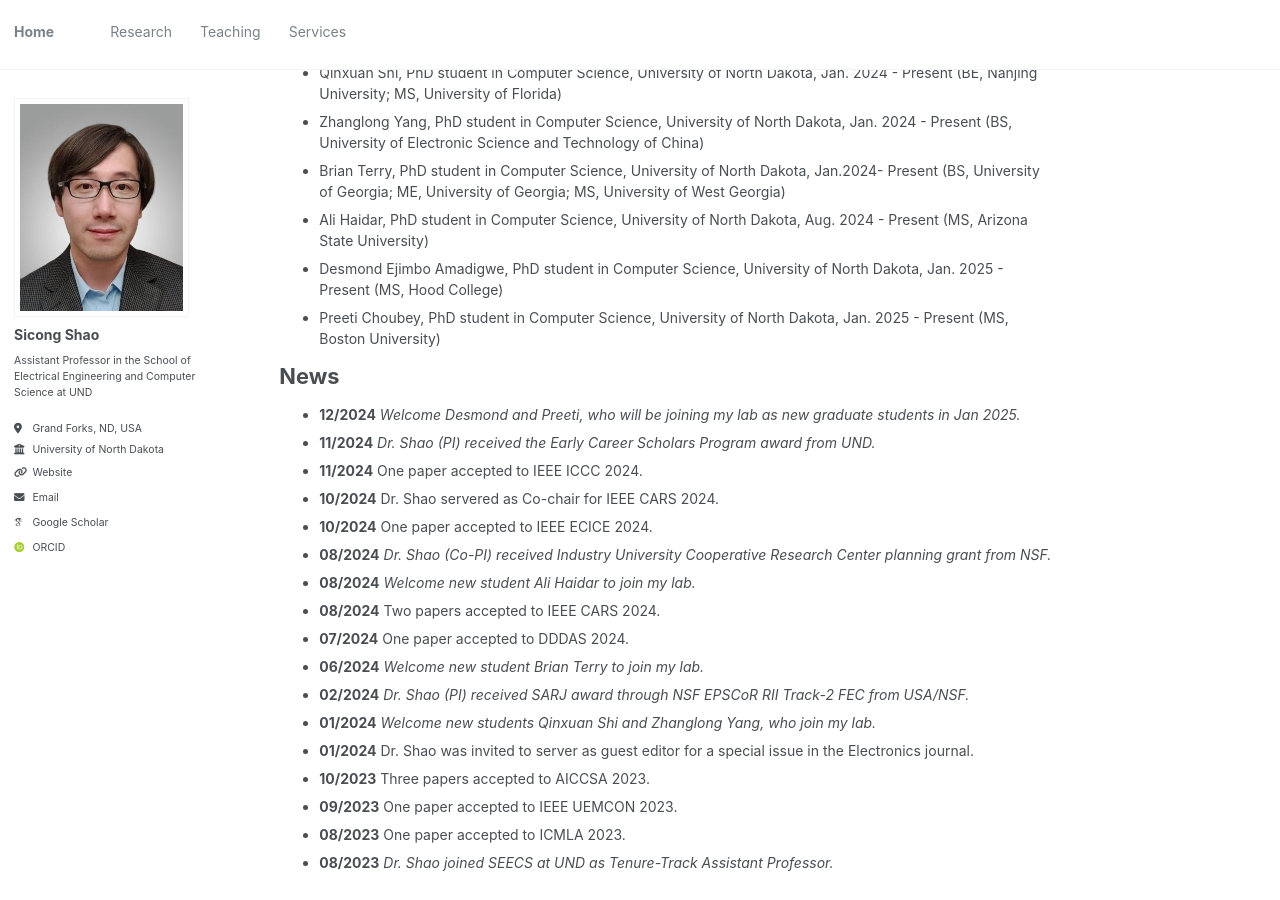
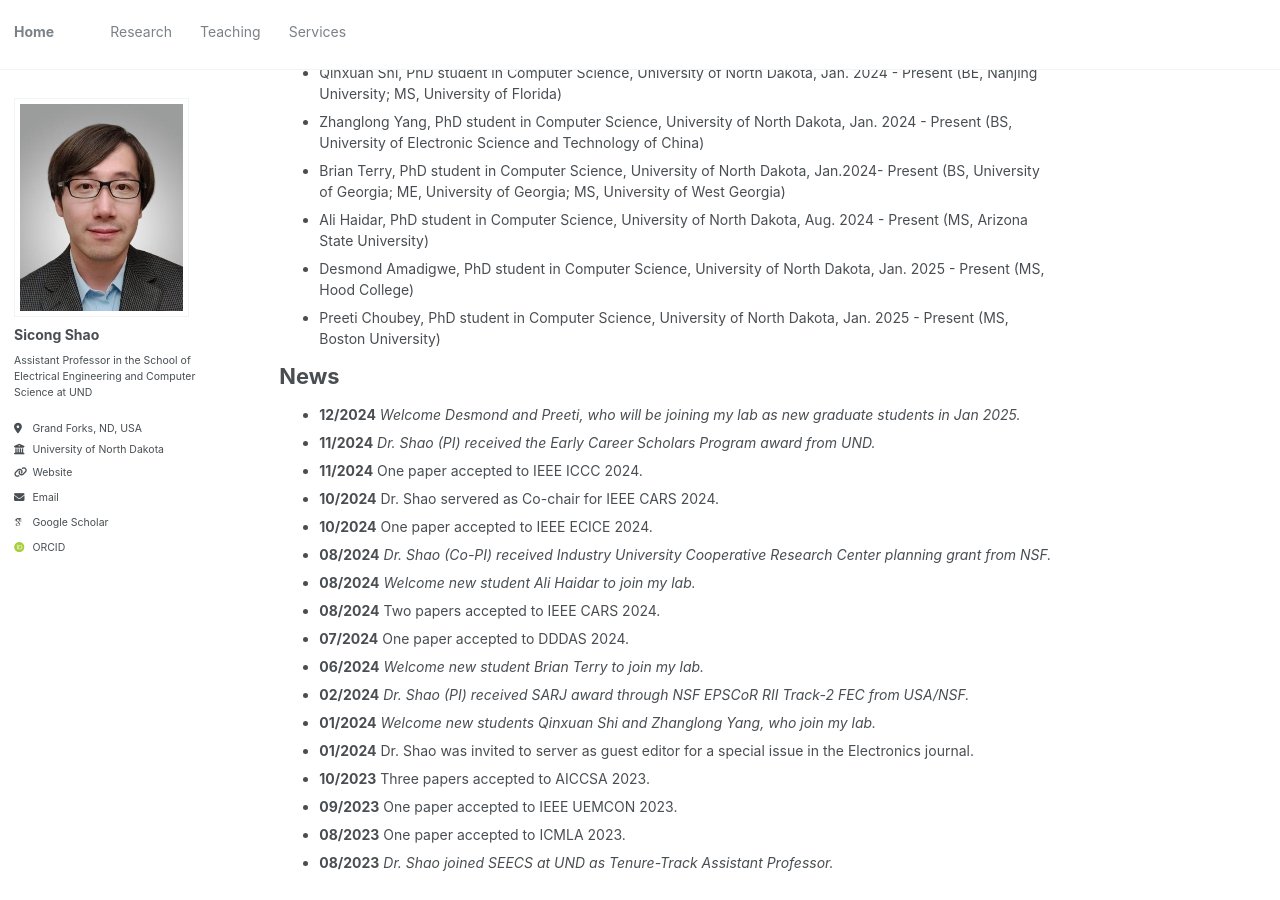
Before and after one commit to sicongshao/sicongshao.github.io, a Jekyll site: the page built from _pages/about.md, in a window 1280 px wide and 900 px high, scrolled down 313 px. Built offline with Jekyll 4.4.1, drawn with Linux system fonts in a browser that asks for light colours; some web fonts are replaced.

Commit message:
first commit

```diff
--- a/_pages/about.md
+++ b/_pages/about.md
@@ -22,7 +22,7 @@ Current Students
 * Zhanglong Yang, PhD student in Computer Science, University of North Dakota, Jan. 2024 - Present (BS, University of Electronic Science and Technology of China)
 * Brian Terry, PhD student in Computer Science, University of North Dakota, Jan.2024- Present (BS, University of Georgia; ME, University of Georgia; MS, University of West Georgia)
 * Ali Haidar, PhD student in Computer Science, University of North Dakota, Aug. 2024 - Present (MS, Arizona State University)
-* Desmond Ejimbo Amadigwe, PhD student in Computer Science, University of North Dakota, Jan. 2025 - Present (MS, Hood College)
+* Desmond Amadigwe, PhD student in Computer Science, University of North Dakota, Jan. 2025 - Present (MS, Hood College)
 * Preeti Choubey, PhD student in Computer Science, University of North Dakota, Jan. 2025 - Present (MS, Boston University)
 
 News
```
